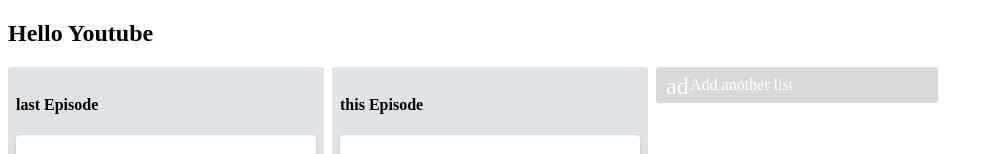
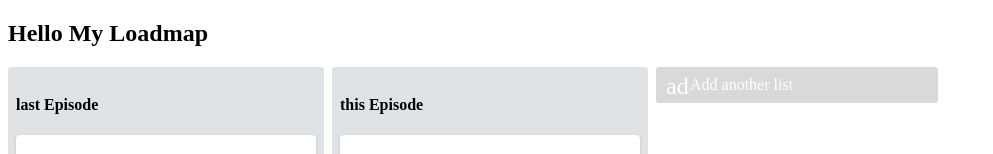
Before and after one commit to Milkey-way/cody_web, a React (Create React App) app: page / in a window 1280 px wide. Shown: the top 154 px of the page, without its empty margins (0-993 px from the left). Built offline with nearby package versions, Linux system fonts and the light colour scheme; the HTML template or start-up script is replaced by a standard one.

Commit message:
title 수정

```diff
--- a/src/components/App.js
+++ b/src/components/App.js
@@ -35,8 +35,8 @@ class App extends Component {
     const { lists } = this.props;
     return (
       <DragDropContext onDragEnd={this.onDragEnd}>
-      <div>
-        <h2>Hello Youtube</h2>
+      <div className="App">
+        <h2>Hello My Loadmap</h2>
         <ListContainer>
           {lists.map(list => (
             <TrelloList
```
